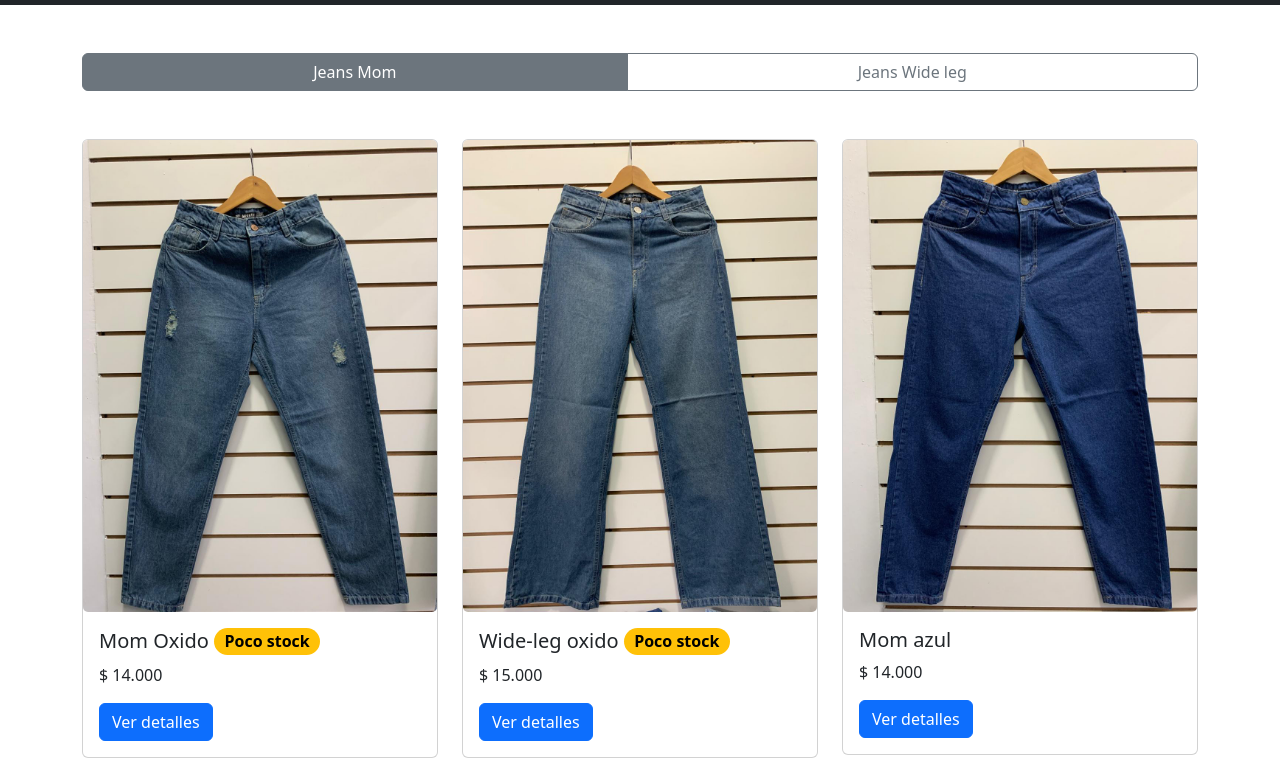
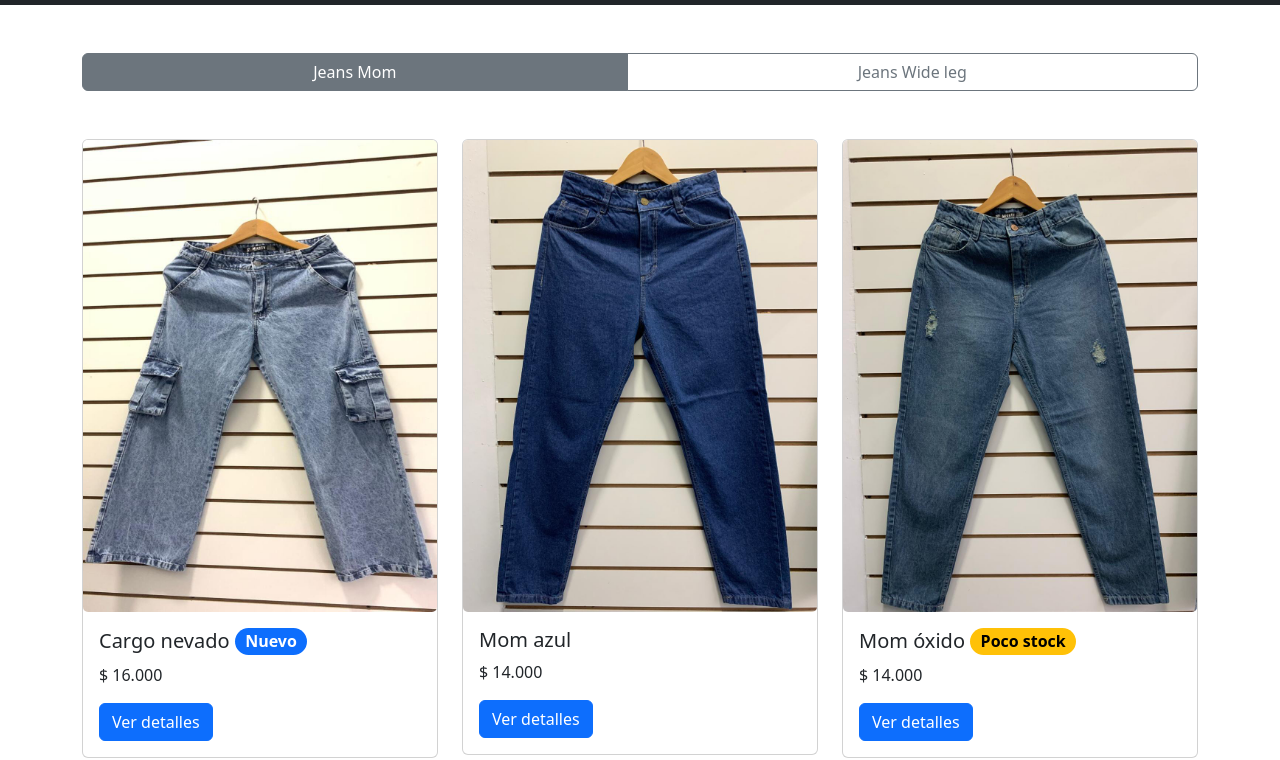
Before and after one commit to Nahuel456/ProyectoGrupalCilsa, a plain HTML site: page templates/categorias.html in a window 1280 px wide. Shown: the part 53-813 px from the top of the page. Drawn offline with nearby package versions, Linux system fonts and the light colour scheme.

Commit message:
Agregado filtro dinamico y corregido href de index

```diff
--- a/static/js/data.js
+++ b/static/js/data.js
@@ -22,7 +22,7 @@ products = [{
     description: "Este jean wide leg cargo en tono nevado con tiro alto combina un ajuste impecable y una comodidad superior. Su tela rígida y los detalles de estilo cargo aportan un aire moderno y funcional al diseño.",
     price: "$ 16.000",
     talles: [38, 40, 42, 46],
-    category: "mom's"
+    category: "mom"
 },
 {
     id : 2,
@@ -31,7 +31,7 @@ products = [{
     description: "Este jean mom azul de tiro alto ofrece un calce perfecto y comodidad gracias a su confección en tela rígida de alta calidad. Con un ajuste favorecedor y un diseño atemporal, es ideal para un look casual y moderno.",
     price: "$ 14.000",
     talles: [36, 38, 40, 44],
-    category: "mom's"
+    category: "mom"
 },
 {
     id : 3,
@@ -41,7 +41,7 @@ products = [{
     description: "Este jean mom en tono óxido de tiro alto ofrece un calce perfecto y una comodidad excepcional gracias a su tela rígida de alta calidad. Su diseño clásico y ajustado en la cintura destaca por su estilo atemporal y favorecedor.",
     price: "$ 14.000",
     talles: [36, 40, 42, 44],
-    category: "mom's"
+    category: "mom"
 },
 {
     id : 4,
@@ -50,7 +50,7 @@ products = [{
     description: "Este jean wide leg celeste de tiro alto destaca por su comodidad y excelente calce. Confeccionado en tela rígida, ofrece una silueta fluida y un estilo fresco y contemporáneo.",
     price: "$ 15.000",
     talles: [36, 38, 40, 46],
-    category: "wideleg's"
+    category: "wideleg"
 },
 {
     id : 5,
@@ -60,7 +60,7 @@ products = [{
     description: "El jean wide leg en tono óxido con tiro alto combina un ajuste perfecto y una comodidad sin igual. Su tela rígida proporciona una estructura elegante mientras mantiene un diseño moderno y relajado.",
     price: "$ 15.000",
     talles: [36, 38, 42, 44],
-    category: "wideleg's"
+    category: "wideleg"
 },
 {
     id : 6,
@@ -70,7 +70,7 @@ products = [{
     description: "El jean wide leg azul óxido con tajo presenta un tiro alto y una tela rígida que asegura un calce favorecedor y una comodidad duradera. El detalle del tajo añade un toque moderno al diseño clásico.",
     price: "$ 16.000",
     talles: [36, 40, 42, 46],
-    category: "wideleg's"
+    category: "wideleg"
 }];
 
 
@@ -95,3 +95,63 @@ if (id) {
         }
     });
 }
+
+var category1 = document.getElementById('category1');
+var category2 = document.getElementById('category2');
+var container = document.getElementById('container');
+
+function targeta(product) {
+    let div1 = document.createElement('div');
+    div1.setAttribute('class', 'col-md-6 col-lg-4 mb-4');
+
+    let div2 = document.createElement('div');
+    div2.setAttribute('class', 'card');
+
+    let img = document.createElement('img');
+    img.setAttribute('class', 'card-img');
+    img.setAttribute('alt', product.name);
+    img.setAttribute('src', product.url_image);
+
+    let div3 = document.createElement('div');
+    div3.setAttribute('class', 'card-body');
+
+    let h5 = document.createElement('h5');
+    h5.setAttribute('class', 'card-title');
+    h5.innerHTML = product.name + (product.message || "");
+
+    let p = document.createElement('p');
+    p.setAttribute('class', 'card-text');
+    p.textContent = product.price;
+
+    let a = document.createElement('a');
+    a.setAttribute('href', `product.html?id=${product.id}`);
+    a.setAttribute('class', 'btn btn-primary');
+    a.textContent = 'Ver detalles';
+
+    div3.appendChild(h5);
+    div3.appendChild(p);
+    div3.appendChild(a);
+
+    div2.appendChild(img);
+    div2.appendChild(div3);
+
+    div1.appendChild(div2);
+    container.appendChild(div1);
+}
+
+function filtrarPorCategoria(categoria) {
+    container.innerHTML = '';
+
+    products.forEach(product => {
+        if (product.category === categoria) {
+            targeta(product);
+        }
+    });
+}
+
+window.onload = function() {
+    filtrarPorCategoria('mom');
+};
+
+category1.addEventListener('click', () => filtrarPorCategoria('mom'));
+category2.addEventListener('click', () => filtrarPorCategoria('wideleg'));
--- a/templates/categorias.html
+++ b/templates/categorias.html
@@ -38,91 +38,17 @@
       <div class="row justify-content-center mb-5">
         <div class="btn-group" role="group" aria-label="Basic radio toggle button group">
           <input type="radio" class="btn-check" name="btnradio" id="btnradio1" autocomplete="off" checked>
-          <label class="btn btn-outline-secondary" for="btnradio1">Jeans Mom</label>
+          <label id="category1" class="btn btn-outline-secondary" for="btnradio1">Jeans Mom</label>
 
           <input type="radio" class="btn-check" name="btnradio" id="btnradio2" autocomplete="off">
-          <label class="btn btn-outline-secondary" for="btnradio2">Jeans Wide leg</label>
+          <label id="category2" class="btn btn-outline-secondary" for="btnradio2">Jeans Wide leg</label>
         </div>
       </div>
 
 
       <!-- productos -->
-      <div class="row mt-4">
-        <!-- Producto 1 -->
-        <div class="col-md-6 col-lg-4 mb-4">
-            <div class="card">
-                <img src="../static/img/Mom-oxido.jpeg" class="card-img" alt="Mom Oxido">
-                <div class="card-body">
-                    <h5 class="card-title">Mom Oxido  <span class="badge rounded-pill text-bg-warning fs-6">Poco stock</span></h5>
-                    <p class="card-text">$ 14.000</p>
-                    <a href="../templates/Mom-oxido.html" class="btn btn-primary">Ver detalles</a>
-                </div>
-            </div>
-        </div>
-
-        <!-- Producto 2 -->
-        <div class="col-md-6 col-lg-4 mb-4">
-            <div class="card">
-                <img src="../static/img/WideLeg-oxido.jpeg" class="card-img" alt="Wide leg oxido">
-                <div class="card-body">
-                    <h5 class="card-title">Wide-leg oxido   <span class="badge rounded-pill text-bg-warning fs-6">Poco stock</span></h5>
-                    <p class="card-text">$ 15.000</p>
-                    <a href="../templates/wide-leg-oxido.html" class="btn btn-primary">Ver detalles</a>
-                </div>
-            </div>
-        </div>
-
-        <!-- Producto 4 -->
-        <div class="col-md-6 col-lg-4 mb-4">
-            <div class="card">
-                <img src="../static/img/Mom-azul.jpeg" class="card-img" alt="Mom azul">
-                <div class="card-body">
-                    <h5 class="card-title">Mom azul</h5>
-                    <p class="card-text">$ 14.000</p>
-                    <a href="../templates/Mom-azul.html" class="btn btn-primary">Ver detalles</a>
-                </div>
-            </div>
-        </div>
-
-        <div class="col-md-6 col-lg-4 mb-4">
-          <div class="card">
-              <img src="../static/img/WideLegCargo-nevado.jpeg" class="card-img" alt="Cargo nevado">
-              <div class="card-body">
-                  <h5 class="card-title">Cargo nevado  <span class="badge rounded-pill text-bg-primary fs-6">Nuevo</span></h5>
-                  <p class="card-text">$ 16.000</p>
-                  <a href="../templates/cargo-nevado.html" class="btn btn-primary">Ver detalles</a>
-              </div>
-          </div>
+      <div id="container" class="row mt-4">
       </div>
-
-      <!-- Producto 5 -->
-      <div class="col-md-6 col-lg-4 mb-4">
-          <div class="card">
-              <img src="../static/img/WideLeg-azulOxidoConTajo.jpeg" class="card-img" alt="Wide leg tajo">
-              <div class="card-body">
-                  <h5 class="card-title">Wide-leg con tajo   <span class="badge rounded-pill text-bg-primary fs-6">Nuevo</span></h5>
-                  <p class="card-text">$ 16.000</p>
-                  <a href="../templates/wide-leg-tajo.html" class="btn btn-primary">Ver detalles</a>
-              </div>
-          </div>
-      </div>
-
-      <!-- Producto 6 -->
-      <div class="col-md-6 col-lg-4 mb-4">
-          <div class="card">
-              <img src="../static/img/WideLeg-celeste.jpeg" class="card-img" alt="Wide leg celeste">
-              <div class="card-body">
-                  <h5 class="card-title">Wide-leg celeste</h5>
-                  <p class="card-text">$ 15.000</p>
-                  <a href="../templates/wide-leg-celeste.html" class="btn btn-primary">Ver detalles</a>
-              </div>
-          </div>
-      </div>
-    </div>
-
-
-
-    </div>
         <!-- Footer -->
         <footer class="bg-dark text-center text-white mt-5 p-4">
           <p>&copy; 2024 Tienda Online - Todos los derechos reservados</p>
@@ -130,5 +56,6 @@
 
 
     <script src="https://cdn.jsdelivr.net/npm/bootstrap@5.3.3/dist/js/bootstrap.bundle.min.js" integrity="sha384-YvpcrYf0tY3lHB60NNkmXc5s9fDVZLESaAA55NDzOxhy9GkcIdslK1eN7N6jIeHz" crossorigin="anonymous"></script>
+    <script src="../static/js/data.js"></script>
 </body>
 </html>
```
Also changed, not shown: index.html (+12 -12 lines), templates/categoriass.html (added, +134 -0 lines).
